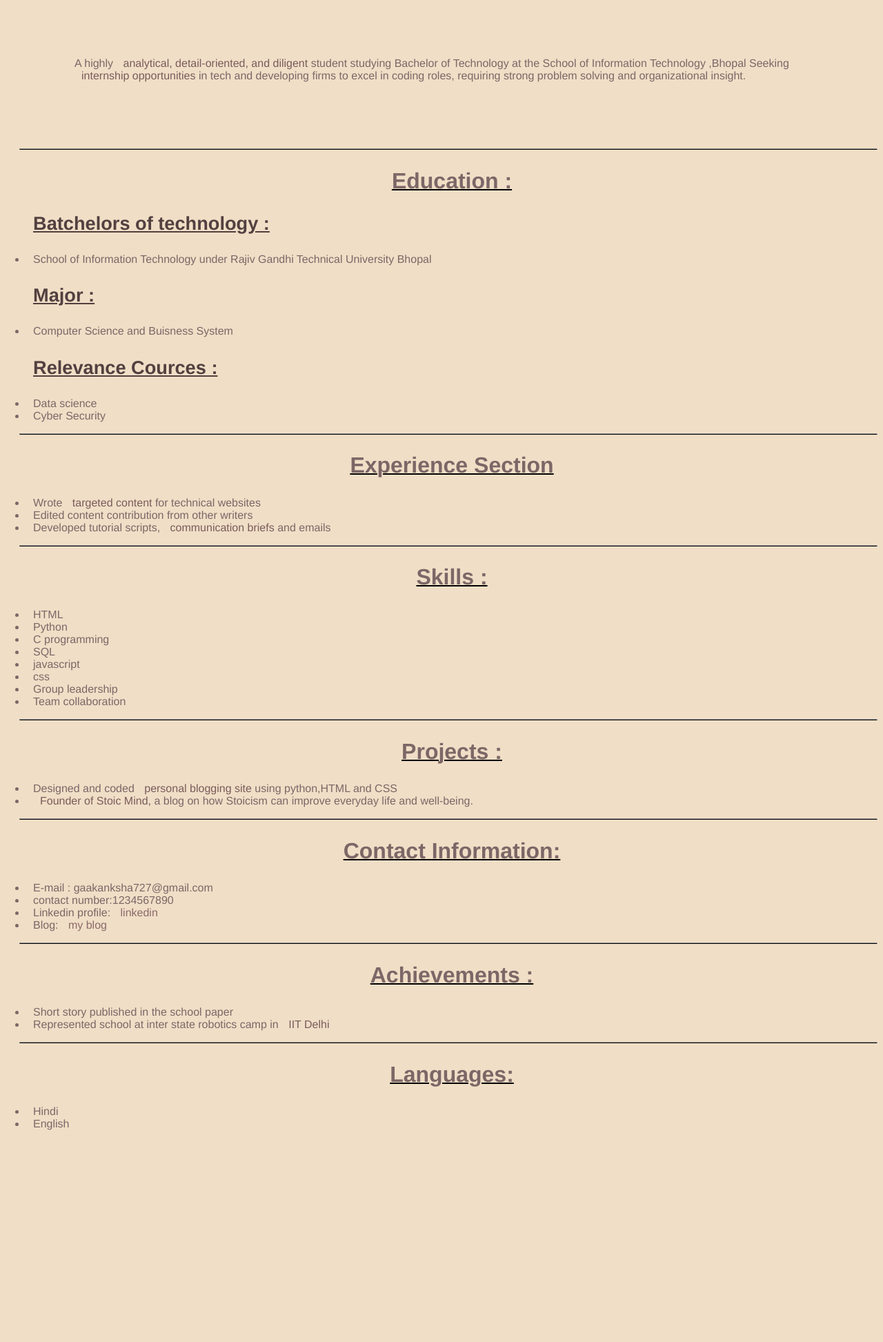
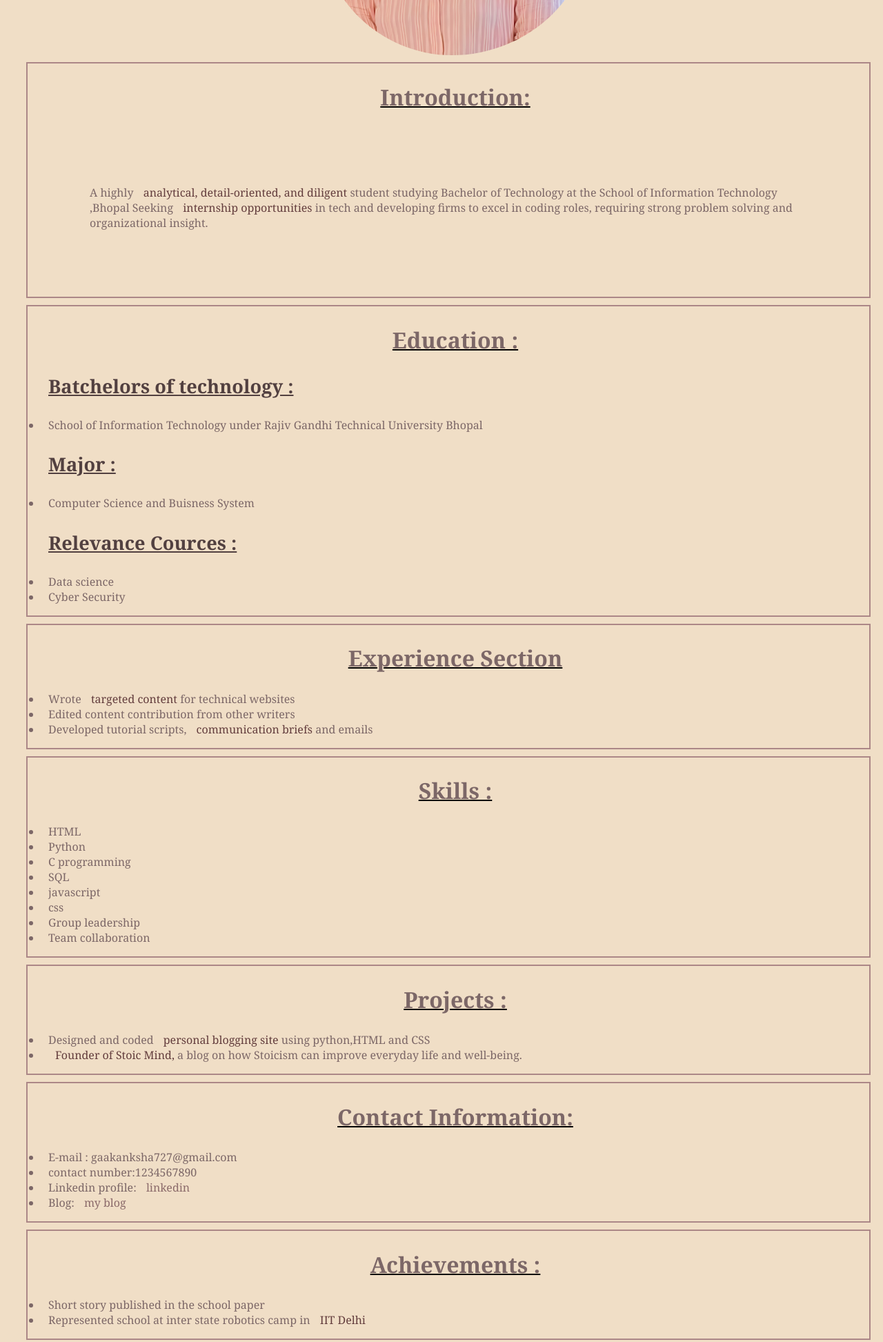
Before and after one commit to 0Aakanksha/aakankshatask.github.io, a plain HTML site: page index.html in a window 1280 px wide. Shown: the part 784-2729 px from the top of the page at 69% size. Before the commit the page ends 2438 px from the top, so only its background shows below. Drawn offline with Linux system fonts and the light colour scheme.

Commit message:
Add files via upload

```diff
--- a/index.html
+++ b/index.html
@@ -12,11 +12,13 @@
         <h1>- <span>A</span>akanksha <span>G</span>autam-</h1>
         <img  class="pic1" src="p1.png" alt="my image">
     </div>
-    <hr>
-    <h2>Introduction:</h2>
-    <p> A highly <span>analytical, detail-oriented, and diligent </span>student studying Bachelor of Technology at the School of Information Technology ,Bhopal
-    Seeking <span>internship opportunities </span> in tech and developing firms to excel in coding roles, requiring strong problem solving and organizational insight.</p>
-    <hr>
+    <div class="intro">
+        <h2>Introduction:</h2>
+        <p> A highly <span>analytical, detail-oriented, and diligent </span>student studying Bachelor of Technology at the School of Information Technology ,Bhopal
+        Seeking <span>internship opportunities </span> in tech and developing firms to excel in coding roles, requiring strong problem solving and organizational insight.</p>
+    </div>
+    <div class="education">
+
     <h2>Education :</h2>
     <ul>
     <h3 class="subheading">Batchelors of technology : </h3 class="subheading">
@@ -27,14 +29,16 @@
             <li>Data science
             <li>Cyber Security</li>
     </ul>
-        <hr>
+    </div>
+    <div class="experience">
         <h2> Experience Section</h2>
         <ul>
             <li>Wrote <span>targeted content </span> for technical websites </li>
             <li>Edited content contribution from other writers </li>
             <li> Developed tutorial scripts, <span>communication briefs</span> and emails</li>
         </ul>
-        <hr>
+    </div>
+        <div class="skills">
         <h2>Skills :</h2>
         <ul>
             <li>HTML</li>
@@ -46,13 +50,15 @@
             <li>Group leadership</li>
             <li>Team collaboration</li>
         </ul>
-        <hr>
+        </div>
+        <div class="projects">
         <h2>Projects :</h2>
         <ul>
             <li>Designed and coded <span>personal blogging site</span> using python,HTML and CSS</li>
             <li><span>Founder of Stoic Mind,</span> a blog on how Stoicism can improve everyday life and well-being.</li>
         </ul>
-        <hr>
+        </div>
+        <div class="contact">
           <h2 >  Contact Information:</h2>
             <ul>
               <li> E-mail : gaakanksha727@gmail.com </li>
@@ -60,17 +66,21 @@
               <li>Linkedin profile:<a href="www.linkedin.com/in/aakanksha-gautam-95a5292a2"> linkedin </a> </li>
              <li>Blog:<a href="www.xyz.com"> my blog</a> </li>
             </ul>
-    <hr>
+        </div>
+            <div class="abc">
+
     <h2>Achievements :</h2>
         <ul>
          <li> Short story published in the school paper</li>
          <li> Represented school at inter state robotics camp in <span>IIT Delhi</span></li>
         </ul>
-    <hr>
+            </div>
+        <div class="languages">
     <h2>Languages:</h2>
         <ul>
          <li>Hindi</li>
          <li>English</li>
         </ul>
+        </div>
 </body>
 </html>
--- a/style.css
+++ b/style.css
@@ -1,5 +1,5 @@
 *{
-    font-family:'Franklin Gothic Medium', 'Arial Narrow', Arial, sans-serif;
+    font-family:Cambria, Cochin, Georgia, Times, 'Times New Roman', serif;
     padding-left: 10px;
     background-color: #f0dec6;
     color:  #7c6767;
@@ -25,6 +25,8 @@ a{
     border-radius: 50%;
     align-self: center;
     height: 50vh;
+    width: 50vh;
+    shape-image-threshold:initial ;
 }
 h2{
     text-align: center;
@@ -45,7 +47,7 @@ h1{
     font-size: 7rem;
 }
 span{
-    color: #795b5b;
+    color: #633d3d;
 }
 .logo{
     position: absolute;
@@ -56,3 +58,6 @@ span{
     font-weight: 600;
     color: #625261;
 }
+.intro,.education,.experience,.skills,.projects,.contact,.abc,.languages
+{border:2px solid rgb(172, 135, 135) ;
+margin:10px ;}
```
